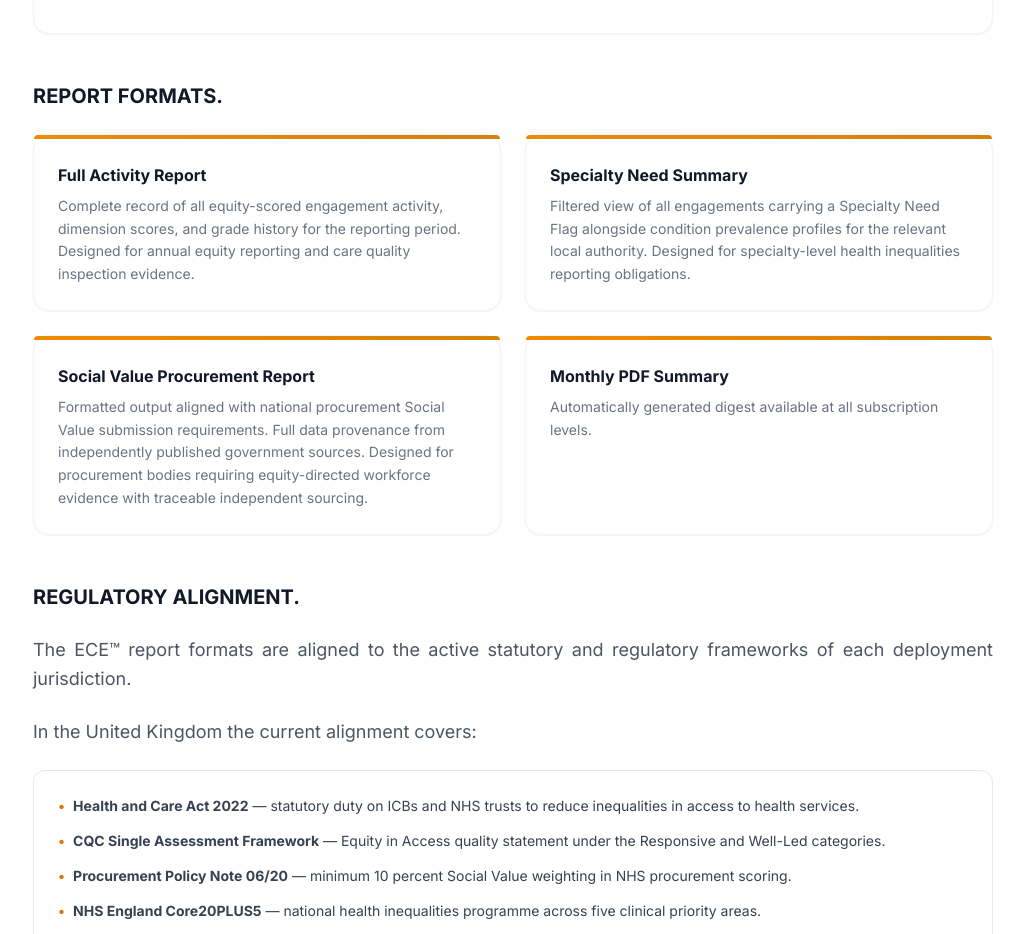
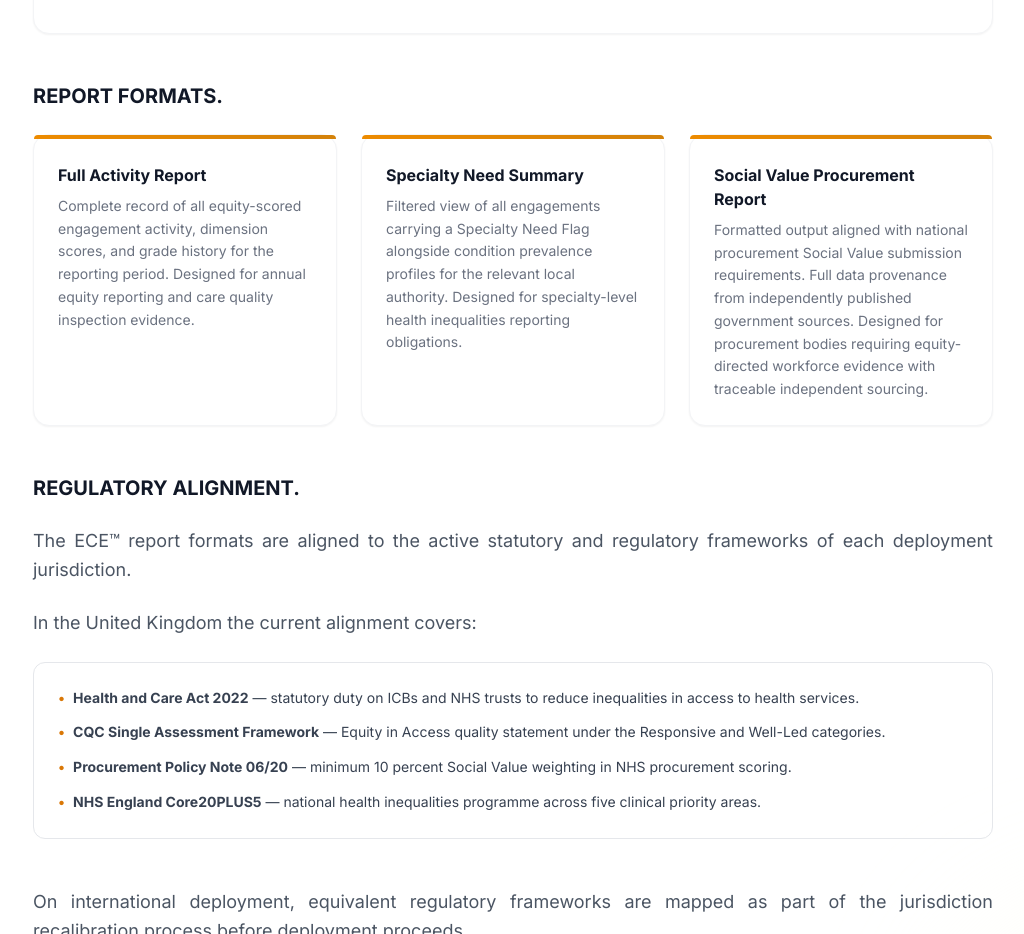
Before and after one commit to priopraos/priopraos-website, a React (Vite) app: page /engine in a window 1280 px wide. Shown: the part 6220-7154 px from the top of the page, without its empty margins (127-1151 px from the left). Built offline with nearby package versions, Linux system fonts and the light colour scheme; no server answers.

Commit message:
Remove Monthly PDF Summary and improve report format responsiveness

```diff
--- a/src/pages/TheEngine.tsx
+++ b/src/pages/TheEngine.tsx
@@ -458,7 +458,7 @@ const TheEngine = () => {
           {/* Report formats */}
           <ScrollReveal delay={200}>
             <h3 className="text-xl font-bold text-gray-900 mb-6">REPORT FORMATS.</h3>
-            <div className="grid md:grid-cols-2 gap-6 mb-12">
+            <div className="grid grid-cols-1 sm:grid-cols-2 lg:grid-cols-3 gap-6 mb-12">
               {[
                 {
                   title: 'Full Activity Report',
@@ -472,12 +472,8 @@ const TheEngine = () => {
                   title: 'Social Value Procurement Report',
                   body: 'Formatted output aligned with national procurement Social Value submission requirements. Full data provenance from independently published government sources. Designed for procurement bodies requiring equity-directed workforce evidence with traceable independent sourcing.',
                 },
-                {
-                  title: 'Monthly PDF Summary',
-                  body: 'Automatically generated digest available at all subscription levels.',
-                },
               ].map((r, i) => (
-                <div key={i} className="group relative bg-white rounded-2xl border border-gray-100 p-6 shadow-sm hover:shadow-lg hover:-translate-y-0.5 transition-all duration-300">
+                <div key={i} className="group relative h-full bg-white rounded-2xl border border-gray-100 p-6 shadow-sm hover:shadow-lg hover:-translate-y-0.5 transition-all duration-300">
                   <div className="absolute top-0 inset-x-0 h-1 rounded-t-2xl bg-gradient-to-r from-[#ED8B00] to-[#D4820A]" />
                   <h4 className="text-base font-bold text-gray-900 mb-2 mt-1">{r.title}</h4>
                   <p className="text-gray-500 text-sm leading-relaxed">{r.body}</p>
```
